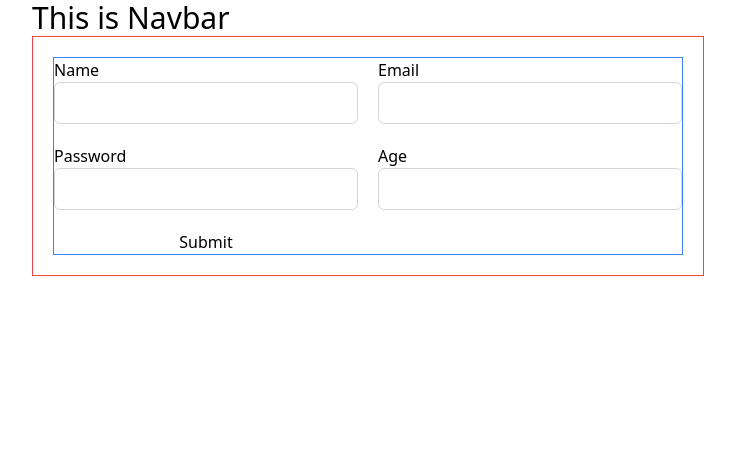
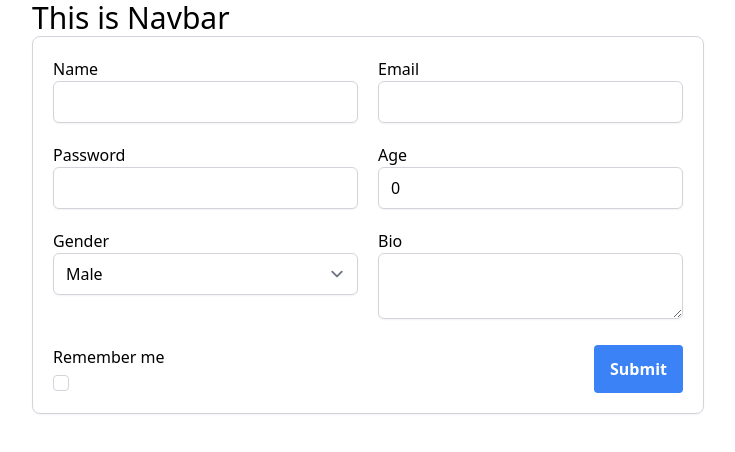
Before and after one commit to SaFaUU/level-2-web, a React (Vite) app in the folder FE-Track/react-reuseable-components-module-4/: page / in a window 1280 px wide. Shown: the top 452 px of the page, without its empty margins (272-1007 px from the left). Built offline with nearby package versions, Linux system fonts and the light colour scheme.

Commit message:
Reusable form component with Zod Validaiton

```diff
--- a/FE-Track/react-reuseable-components-module-4/package.json
+++ b/FE-Track/react-reuseable-components-module-4/package.json
@@ -10,12 +10,14 @@
     "preview": "vite preview"
   },
   "dependencies": {
+    "@hookform/resolvers": "^3.9.0",
     "clsx": "^2.1.1",
     "react": "^18.3.1",
     "react-dom": "^18.3.1",
     "react-hook-form": "^7.52.2",
     "react-router-dom": "^6.26.1",
-    "tailwind-merge": "^2.5.2"
+    "tailwind-merge": "^2.5.2",
+    "zod": "^3.23.8"
   },
   "devDependencies": {
     "@eslint/js": "^9.9.0",
--- a/FE-Track/react-reuseable-components-module-4/src/components/NormalForm/NormalForm.tsx
+++ b/FE-Track/react-reuseable-components-module-4/src/components/NormalForm/NormalForm.tsx
@@ -1,9 +1,44 @@
 import React from "react";
 import { useForm } from "react-hook-form";
 import cn from "../../utils/cn";
+import Button from "../ui/Button";
+import { z } from "zod";
+import { zodResolver } from "@hookform/resolvers/zod";
+
+const SignUpSchema = z.object({
+  name: z
+    .string()
+    .min(1, { message: "Name is required" })
+    .max(50, { message: "Name is too long" }),
+  email: z
+    .string()
+    .min(1, { message: "Email is required" })
+    .max(50, { message: "Email is too long" }),
+  password: z
+    .string()
+    .min(8, { message: "Password is too short" })
+    .max(50, { message: "Password is too long" }),
+  age: z
+    .number()
+    .min(1, { message: "Age is required" })
+    .max(100, { message: "Age is too high" }),
+});
 
 const NormalForm = () => {
-  const { register, handleSubmit } = useForm();
+  const {
+    register,
+    handleSubmit,
+    formState: { errors },
+  } = useForm({
+    resolver: zodResolver(SignUpSchema),
+    defaultValues: {
+      name: "",
+      email: "",
+      password: "",
+      gender: "male",
+      age: 0,
+    },
+  });
 
   const onSubmit = (data: any) => {
     console.log(data);
@@ -14,19 +49,19 @@ const NormalForm = () => {
   return (
     <form
       onSubmit={handleSubmit(onSubmit)}
-      className={cn("border border-red-500 w-full mx-auto p-5", {
-        "max-w-5xl": double,
-        "max-w-md": !double,
-      })}
+      className={cn(
+        "border border-gray-300 shadow-sm rounded-lg w-full mx-auto p-5 s",
+        {
+          "max-w-5xl": double,
+          "max-w-md": !double,
+        }
+      )}
     >
       <div
-        className={cn(
-          "border border-blue-500 grid grid-cols-1 gap-5 justify-items-center",
-          {
-            "grid-cols-2": double,
-            "grid-cols-1": !double,
-          }
-        )}
+        className={cn(" grid grid-cols-1 gap-5 justify-items-center", {
+          "md:grid-cols-2": double,
+          "md:grid-cols-1": !double,
+        })}
       >
         <div className="w-full max-w-md">
           <label htmlFor="name" className="block">
@@ -38,6 +73,7 @@ const NormalForm = () => {
             {...register("name", { required: true })}
             className="w-full border border-gray-300 rounded-md focus:border-purple-500 focus:ring-purple-500"
           />
+          {errors.name && <p className="text-red-500">{errors.name.message}</p>}
         </div>
         <div className="w-full max-w-md">
           <label htmlFor="email" className="block">
@@ -49,6 +85,9 @@ const NormalForm = () => {
             {...register("email", { required: true })}
             className="w-full border border-gray-300 rounded-md focus:border-purple-500 focus:ring-purple-500"
           />
+          {errors.email && (
+            <p className="text-red-500">{errors.email.message}</p>
+          )}
         </div>
         <div className="w-full max-w-md">
           <label htmlFor="password" className="block">
@@ -60,6 +99,9 @@ const NormalForm = () => {
             {...register("password", { required: true })}
             className="w-full border border-gray-300 rounded-md focus:border-purple-500 focus:ring-purple-500"
           />
+          {errors.password && (
+            <p className="text-red-500">{errors.password.message}</p>
+          )}
         </div>
         <div className="w-full max-w-md">
           <label htmlFor="age" className="block">
@@ -71,13 +113,51 @@ const NormalForm = () => {
             {...register("age", { required: true })}
             className="w-full border border-gray-300 rounded-md focus:border-purple-500 focus:ring-purple-500"
           />
+          {errors.age && <p className="text-red-500">Age is required</p>}
         </div>
-        {/* <label htmlFor="gender">Gender</label>
-        <select>
-          <option value="male">Male</option>
-          <option value="female">Female</option>
-        </select> */}
-        <button type="submit">Submit</button>
+        <div className="w-full max-w-md">
+          <label htmlFor="gender" className="block">
+            Gender
+          </label>
+          <select id="gender" {...register("gender", { required: true })}>
+            <option value="male">Male</option>
+            <option value="female">Female</option>
+          </select>
+          {errors.gender && <p className="text-red-500">Gender is required</p>}
+        </div>
+        <div className="w-full max-w-md">
+          <label htmlFor="bio" className="block">
+            Bio
+          </label>
+          <textarea
+            id="bio"
+            {...register("bio", { required: true })}
+            className="w-full border border-gray-300 rounded-md focus:border-purple-500 focus:ring-purple-500"
+          />
+        </div>
+
+        <div className="w-full max-w-md">
+          <label htmlFor="bio" className="block">
+            Remember me
+          </label>
+          <input
+            type="checkbox"
+            id="remember"
+            {...register("remember", { required: true })}
+            className=""
+          />
+        </div>
+        <div
+          className={cn(
+            "w-full grid grid-cols-1 gap-5 justify-items-center max-w-md"
+          )}
+        >
+          <div className="w-full col-start-1 md:col-start-2 flex justify-end">
+            <Button className="w-full md:w-fit" type="submit">
+              Submit
+            </Button>
+          </div>
+        </div>
       </div>
     </form>
   );
--- a/FE-Track/react-reuseable-components-module-4/src/index.css
+++ b/FE-Track/react-reuseable-components-module-4/src/index.css
@@ -1,4 +1,5 @@
 @import url("./style/button.css");
+@import url("./style/form.css");
 
 @tailwind base;
 @tailwind components;
--- a/FE-Track/react-reuseable-components-module-4/src/style/button.css
+++ b/FE-Track/react-reuseable-components-module-4/src/style/button.css
@@ -2,7 +2,7 @@
 
 @layer components {
     .btn-solid {
-        @apply bg-blue-500 hover:bg-opacity-10 text-white font-bold py-2 px-4 rounded;
+        @apply bg-blue-500 hover:bg-opacity-90 text-white font-bold py-2 px-4 rounded;
     }
 
     .btn-outline {
--- /dev/null
+++ b/FE-Track/react-reuseable-components-module-4/src/style/form.css
@@ -0,0 +1,26 @@
+@layer base {
+
+    [type='text'],
+    input:where(:not([type])),
+    [type='email'],
+    [type='url'],
+    [type='password'],
+    [type='number'],
+    [type='date'],
+    [type='datetime-local'],
+    [type='month'],
+    [type='search'],
+    [type='tel'],
+    [type='time'],
+    [type='week'],
+    [multiple],
+    textarea,
+    select {
+        @apply w-full border border-gray-300 rounded-md focus:border-purple-500 focus:ring-purple-500 shadow-sm;
+    }
+
+    [type='checkbox'],
+    [type='radio'] {
+        @apply h-4 w-4 text-purple-600 focus:ring-purple-500 border-gray-300 rounded;
+    }
+}
```
Also changed, not shown: 1 other file (tests, documents, lock files or other folders).
